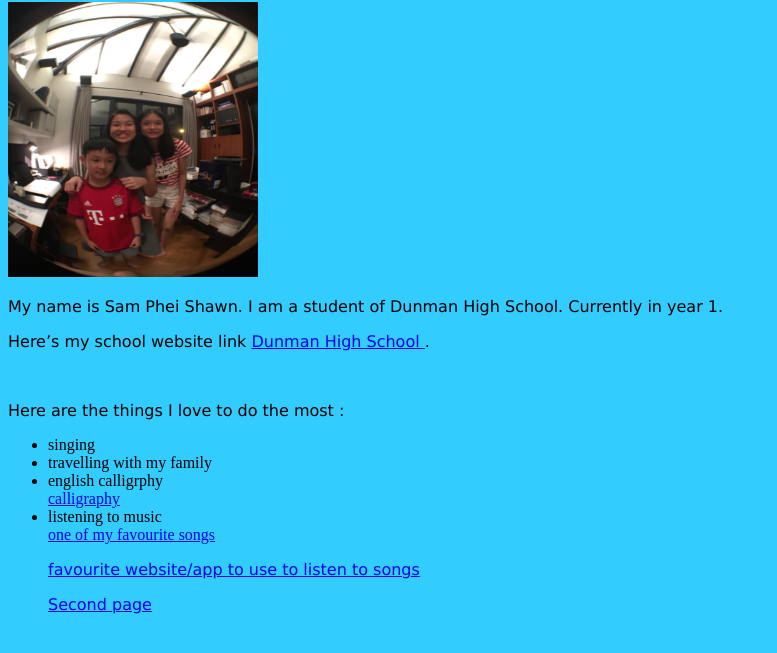
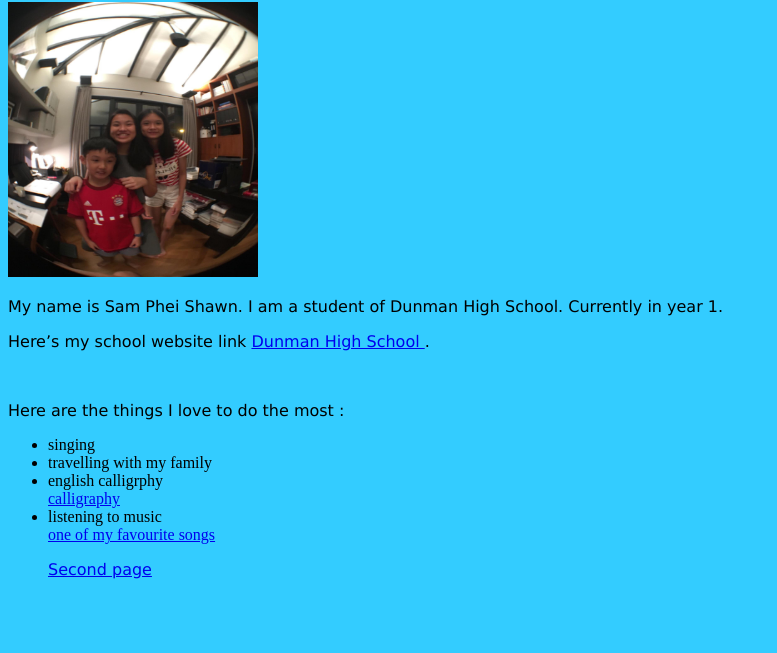
Before and after one commit to dhssampheishawn/dhssampheishawn.github.io, a plain HTML site: page index.html in a window 1280 px wide. Shown: the part 79-732 px from the top of the page, without its empty margins (0-777 px from the left). Drawn offline with Linux system fonts and the light colour scheme.

Commit message:
Update index.html

```diff
--- a/index.html
+++ b/index.html
@@ -21,7 +21,6 @@ Here’s my school website link <a href ="http://dunmanhigh.moe.edu.sg/"> Dunman
 <a href=<a href=https://www.youtube.com/watch?v=6RLLOEzdxsM>calligraphy</a>
 <li>listening to music</li>
 <a href=https://www.youtube.com/watch?v=6RLLOEzdxsM>one of my favourite songs</a>
-  <p><a href=https://www.spotify.com/sg-en/>favourite website/app to use to listen to songs</a></p>
   <p><a href=page1.html>Second page</a></p>
 </ul>
 </body>
```
